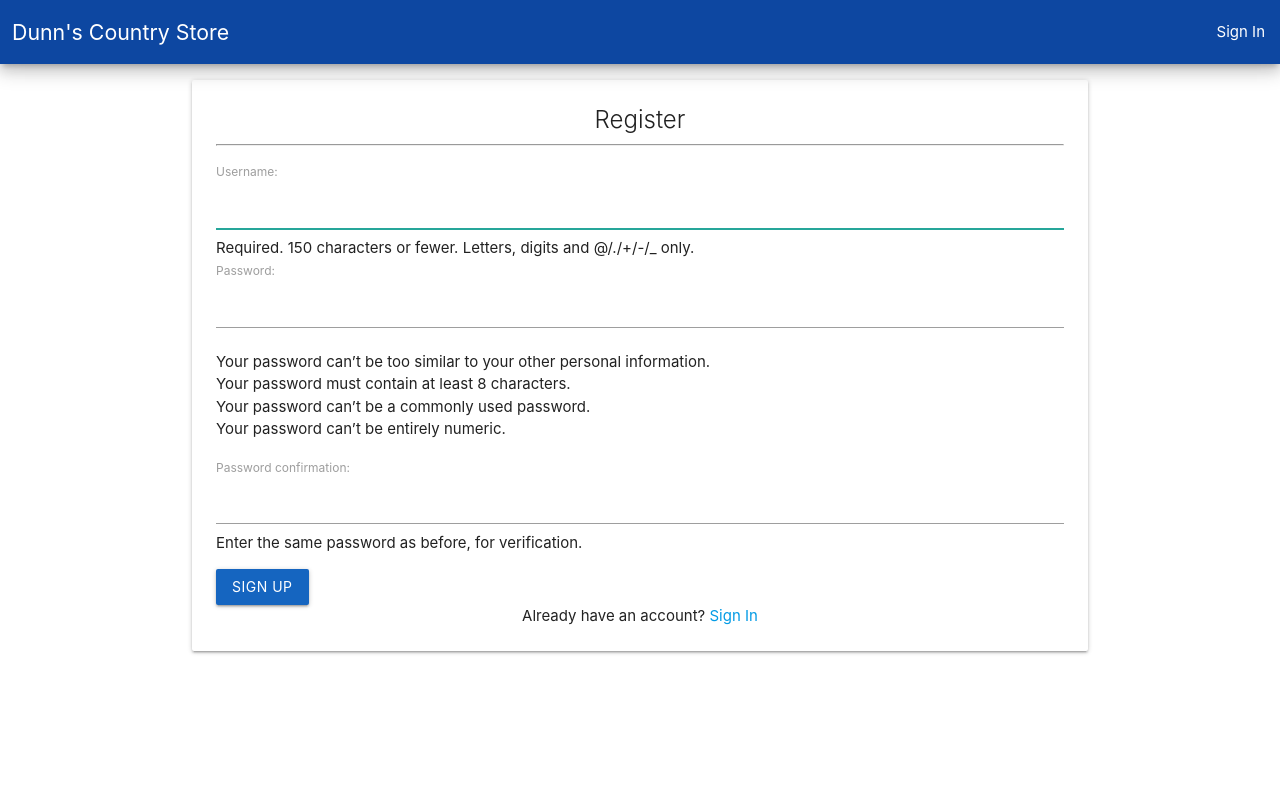
After one commit to Dannyp123/Dunn-s-Country-Store-table-reservation, a Django app: page /register/ in a window 1280 px wide. The commit adds this page. Run offline with Django 3.2, Linux system fonts and the light colour scheme; some libraries are stand-ins or nearby versions.

Commit message:
using django register, I made a admin register page.

```diff
--- a/app/static/style.css
+++ b/app/static/style.css
@@ -59,6 +59,14 @@ input:-ms-input-placeholder {
 .space-header {
     margin-left: 12px;
     font-size: 16pt
+}
+
+.br {
+    border-radius: 4px
+}
+
+.p-2 {
+    padding: 16px;
 }
 
 .bold-text {
--- a/app/templates/admin-home.html
+++ b/app/templates/admin-home.html
@@ -9,6 +9,7 @@
                 <li><a href="{% url 'beer-tobacco' %}">Beer/Tobacco</a></li>
                 <li><a href="{% url 'hunting-fishing' %}">Hunting/Fishing</a></li>
                 <li><a href="{% url 'menu' %}">Menu</a></li>
+                <li><a href="{% url 'register' %}">Register</a></li>
                 <li><a href="{% url 'user-home' %}">User</a></li>
             </ul>
         </div>
@@ -19,6 +20,7 @@
     <li><a href="{% url 'beer-tobacco' %}">Beer/Tobacco</a></li>
     <li><a href="{% url 'hunting-fishing' %}">Hunting/Fishing</a></li>
     <li><a href="{% url 'menu' %}">Menu</a></li>
+    <li><a href="{% url 'register' %}">Register</a></li>
     <li><a href="{% url 'user-home' %}">User</a></li>
 </ul>
 <div class="col s12 m8 l12">
--- /dev/null
+++ b/app/templates/register.html
@@ -0,0 +1,39 @@
+{% extends 'base.html' %} {% block body %}
+<title>Dunn's Country Store | Registration</title>
+<div class="navbar-fixed">
+    <nav class="z-depth-3">
+        <div class="nav-wrapper blue darken-4">
+            <span class="space-header">Dunn's Country Store</span>
+            <a href="#" data-target="mobile-nav" class="sidenav-trigger"><i class="material-icons">menu</i></a>
+            <ul class="right hide-on-med-and-down">
+                <li><a href="#">Sign In</a></li>
+            </ul>
+        </div>
+    </nav>
+</div>
+
+<ul class="sidenav" id="mobile-nav">
+    <li><a href="#">Sign In</a></li>
+</ul>
+<div class="container">
+    <form method="POST">
+        {% csrf_token %}
+        <div class="card">
+            <div class="card-content">
+                <span class="card-title center-align">Register</span>
+                <hr>
+                <div class="spacer">
+                    {{ form.as_p }}
+                    {{ form.password.errors }}
+                </div>
+                <div class="spacer">
+                    <button class="btn waves-effect blue darken-3" type="submit">Sign Up</button>
+                </div>
+    </form>
+    <div>
+        <p class="center-align">Already have an account? <a href="#">Sign In</a></p>
+    </div>
+</div>
+</div>
+</div>
+{% endblock body %}
--- a/app/views.py
+++ b/app/views.py
@@ -4,6 +4,8 @@ from app import forms
 from app import models
 from django.shortcuts import redirect, render
 from app.data import BREAKFAST
+from django.contrib.auth.forms import UserCreationForm
+from django.contrib import messages
 
 
 # Create your views here.
@@ -77,3 +79,15 @@ class UserHome(View):
     def get(self, request):
         return render(request, "user-home.html",
                       {"user": models.TableReservation.objects.all()})
+
+
+def register(request):
+    if request.method == "POST":
+        form = UserCreationForm(data=request.POST)
+        if form.is_valid():
+            username = form.cleaned_data.get("username")
+            messages.success(request, f'Account created for: {username}')
+            return redirect("user-home")
+    else:
+        form = UserCreationForm()
+    return render(request, "register.html", {"form": form})
--- a/dunns_store/urls.py
+++ b/dunns_store/urls.py
@@ -17,6 +17,7 @@ from django.urls import path
 from app import views
 
 urlpatterns = [
+    path("register/", views.register, name="register"),
     path("", views.UserHome.as_view(), name="user-home"),
     path("admin-home", views.AdminHome.as_view(), name="admin-home"),
     path(
```
Also changed, not shown: app/templates/user-home.html (+7 -0 lines).
